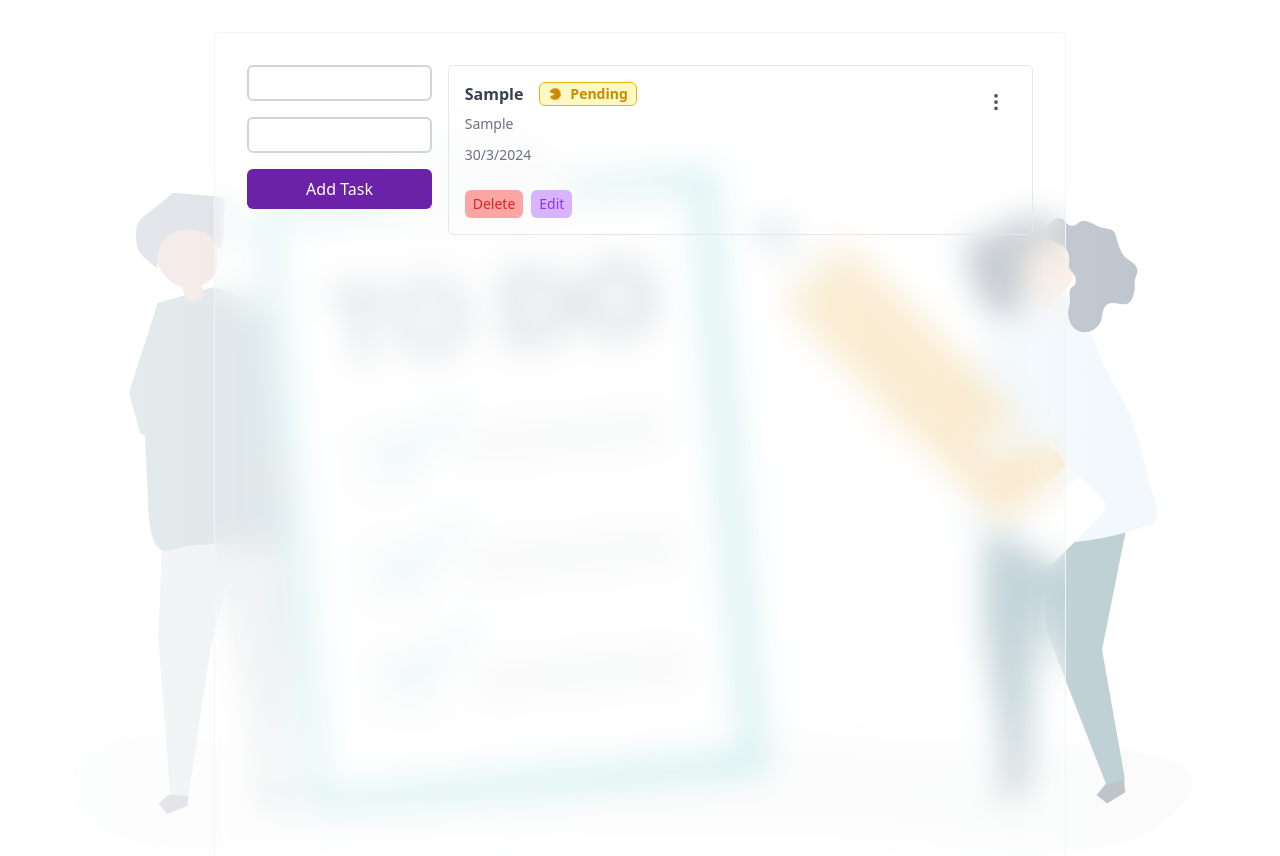
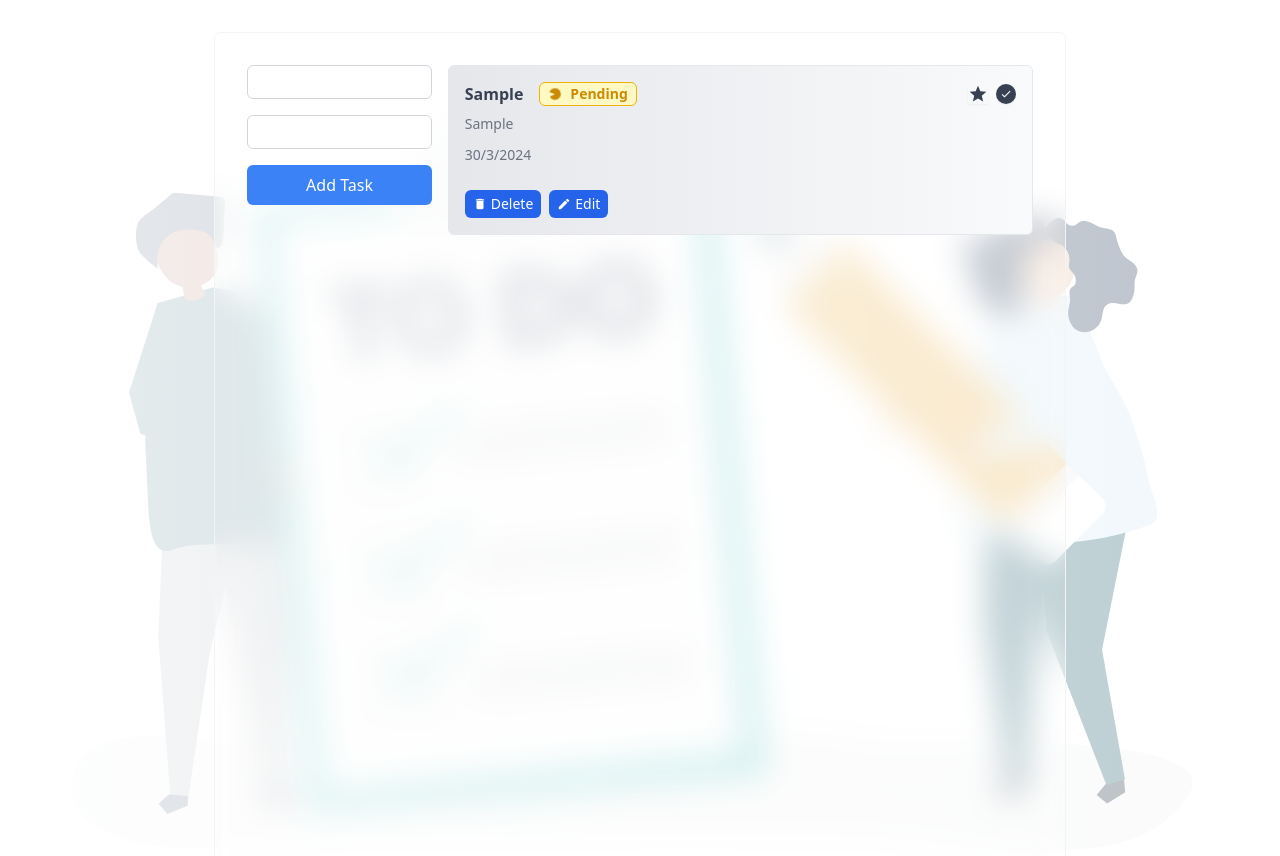
Before and after one commit to Codacad/todo-app, a React (Vite) app: page / in a window 1280 px wide. Both pictures are taken after typing "Sample", "Sample" into the empty fields and a click on the button "Add Task". Shown: the top 856 px of the page. Built offline with nearby package versions, Linux system fonts and the light colour scheme.

Commit message:
changed interface

```diff
--- a/src/App.jsx
+++ b/src/App.jsx
@@ -5,7 +5,7 @@ import { Toaster } from "react-hot-toast";
 function App() {
   return (
     <>
-      <div className="app md:p-8 relative">
+      <div className="app md:p-8 p-2 relative">
         <TodoContextProvider>
           <Todos />
           <Toaster
--- a/src/components/AddToDo.jsx
+++ b/src/components/AddToDo.jsx
@@ -20,14 +20,14 @@ const AddToDo = ({state, dispatch}) => {
     <div className="addTodo max-md:mb-4 flex flex-col gap-4 col-span-3 lg:sticky top-0">
 
       <input
-        className="focus:ring-2 rounded-md px-4 py-1 focus:ring-purple-500 outline-none border-2 border-gray-300"
+        className="focus:ring-2 rounded-md px-4 py-1 focus:ring-blue-500 outline-none border-[1px] border-gray-300"
         type="text"
         value={title}
         onChange={(e) => setTitle(e.target.value)}
         autoFocus
       />
       <input
-        className="focus:ring-2 rounded-md px-4 py-1 focus:ring-purple-500 outline-none border-2 border-gray-300"
+        className="focus:ring-2 rounded-md px-4 py-1 focus:ring-blue-500 outline-none border-[1px] border-gray-300"
         type="text"
         value={description}
         onChange={(e) => setDescription(e.target.value)}
@@ -43,7 +43,7 @@ const AddToDo = ({state, dispatch}) => {
             createdAt: new Date().getTime(),
           })
         }
-        className="bg-purple-800 px-2 py-2 focus:scale-95 active:scale-90 text-white rounded-md"
+        className="bg-blue-500 px-2 py-2 focus:scale-95 active:scale-90 text-white rounded-md"
       >
         Add Task
       </button>
--- a/src/components/Todo.jsx
+++ b/src/components/Todo.jsx
@@ -2,14 +2,17 @@ import React, { useRef, useState, useEffect } from "react";
 import toast from "react-hot-toast";
 import { BsThreeDotsVertical } from "react-icons/bs";
 import { IoCheckmarkDoneCircle } from "react-icons/io5";
-import { MdDone } from "react-icons/md";
+import { MdDone, MdStar } from "react-icons/md";
 import { MdIncompleteCircle } from "react-icons/md";
 import { MdFavorite } from "react-icons/md";
+import { MdEdit } from "react-icons/md";
+import { MdDelete } from "react-icons/md";
 const Todo = ({ todo, dispatch }) => {
   let [isEdit, setIsEdit] = useState(false);
   let [editTitle, setEditTitle] = useState(todo.title);
   let [editDescription, setEditDescription] = useState(todo.description);
-  let [toggleContextMenu, setToggleContextMenu] = useState(false);
+  let [isCompleted, setIsCompleted] = useState(false);
+  let [isFavorite, setIsFavorite] = useState(false);
   let ms = todo?.createdAt;
 
   const date = new Date(ms);
@@ -17,10 +20,12 @@ const Todo = ({ todo, dispatch }) => {
   const month = date.getMonth() + 1;
   const year = date.getFullYear();
 
-  //Referencing the title and description input fields within the component so that we
+  // Remove Todo
   const removeTodo = (id) => {
     dispatch({ type: "REMOVE_TODO", payload: id });
   };
+
+  // Save Editing
   const saveEditing = (todo) => {
     if (editTitle === "" || editDescription === "") {
       toast("Please fill the inputs...");
@@ -30,28 +35,68 @@ const Todo = ({ todo, dispatch }) => {
     console.log("Editing Todo from TODO", todo);
     setIsEdit(false);
   };
+
+  // Cancel Editing
   const cancelEditing = (e) => {
     e.preventDefault();
     setIsEdit(false);
   };
 
+  // Edit Todo
   const editTodo = () => {
     setIsEdit(true);
     setEditTitle(todo.title);
     setEditDescription(todo.description);
   };
 
+  // Mark Completed
   const markCompleted = (id) => {
     dispatch({ type: "COMPLETED", payload: id });
-    setToggleContextMenu(false);
+    setIsCompleted(!isCompleted);
   };
+
+  // Add to Favorite
   const addToFavorite = (id) => {
     dispatch({ type: "ADD_FAVORITE", payload: id });
-    setToggleContextMenu(false);
+  };
+
+  // Remove Completed
+  const removeCompleted = (id) => {
+    dispatch({ type: "REMOVE_COMPLETED", payload: id });
+  };
+
+  // Remove Favorite
+  const removeFavorites = (id) => {
+    dispatch({ type: "REMOVE_FAVORITE", payload: id });
+  };
+
+  const favorite = (id) => {
+    setIsFavorite((prevIsFavorite) => {
+      const newIsFavorite = !prevIsFavorite;
+      if (!newIsFavorite) {
+        removeFavorites(id);
+      } else {
+        addToFavorite(id);
+      }
+      return newIsFavorite;
+    });
+  };
+
+  // Complete
+  const complete = (id) => {
+    setIsCompleted((prevIsComplete) => {
+      const newIsComplete = !prevIsComplete;
+      if (!newIsComplete) {
+        removeCompleted(id);
+      } else {
+        markCompleted(id);
+      }
+      return newIsComplete;
+    });
   };
   return (
     <>
-      <div className="todo relative border-[1px] border-gray-200 rounded-md p-4">
+      <div className="todo bg-gradient-to-r from-gray-200 to-gray-50 relative border-[1px] border-gray-200 rounded-md p-4">
         <h2 className="flex items-center text-gray-700 font-semibold mb-2">
           <span className={`${todo?.completed ? "line-through" : ""}`}>
             {todo.title}
@@ -80,6 +125,22 @@ const Todo = ({ todo, dispatch }) => {
           ) : (
             ""
           )}
+          <div className="ml-auto flex gap-2 context-actions">
+            <MdStar
+              onClick={() => favorite(todo.id)}
+              className={`${
+                isFavorite ? "text-red-500" : "text-gray-700"
+              } shadow-sm cursor-pointer`}
+              size={20}
+            />
+            <MdDone
+              onClick={() => complete(todo.id)}
+              size={20}
+              className={`${
+                isCompleted ? "bg-green-500" : "bg-gray-700"
+              } shadow-sm cursor-pointer p-1 rounded-full text-white`}
+            />
+          </div>
         </h2>
         <p className="text-sm text-gray-500">
           <span className={`${todo?.completed ? "line-through" : ""}`}>
@@ -95,19 +156,21 @@ const Todo = ({ todo, dispatch }) => {
         </div>
         <div className="actions flex gap-2">
           <button
-            className="bg-red-300 py-1 hover:ring-2 text-red-600 ring-red-600 px-2 mt-6 rounded-md text-sm"
+            className="bg-blue-600 flex items-center text-white py-1 hover:ring-2 ring-blue-500 px-2 mt-6 rounded-md text-sm"
             onClick={() => removeTodo(todo.id)}
           >
-            Delete
+            <MdDelete className="mr-1" />
+            <span>Delete</span>
           </button>
           {todo?.completed ? (
             ""
           ) : (
             <button
               onClick={() => editTodo()}
-              className="bg-purple-300 text-purple-600 py-1 hover:ring-2 ring-purple-600 px-2 mt-6 rounded-md text-sm"
+              className="bg-blue-600 flex items-center text-white py-1 hover:ring-2 ring-blue-500 px-2 mt-6 rounded-md text-sm"
             >
-              Edit
+              <MdEdit className="mr-1" />
+              <span>Edit</span>
             </button>
           )}
         </div>
@@ -117,7 +180,7 @@ const Todo = ({ todo, dispatch }) => {
           }`}
         >
           <div className="w-[100%] rounded-e-md p-6 mx-auto flex flex-col gap-4 shadow-2xl">
-            <h1 className="text-2xl text-gray-600">Edit Task: </h1>
+            <h1 className="text-2xl text-gray-600 text-center">Edit Task</h1>
             <div className="group">
               <label for="title" class="block mb-2 text-sm font-medium">
                 Title
@@ -127,7 +190,7 @@ const Todo = ({ todo, dispatch }) => {
                 onChange={(e) => setEditTitle(e.target.value)}
                 type="text"
                 id="title"
-                class="bg-gray-50 border border-gray-300 text-gray-900 text-sm rounded-lg focus:ring-blue-500 focus:border-blue-500 block w-full p-2.5 "
+                className="bg-gray-50 border-[1px] focus:ring-2 outline-none ring-blue-500 border-gray-100 text-gray-900 text-sm rounded-lg block w-full p-2.5 "
                 placeholder="John"
                 required
                 autoFocus
@@ -145,7 +208,7 @@ const Todo = ({ todo, dispatch }) => {
                 onChange={(e) => setEditDescription(e.target.value)}
                 type="text"
                 id="description"
-                class="bg-gray-50 border border-gray-300 text-gray-900 text-sm rounded-lg focus:ring-blue-500 focus:border-blue-500 block w-full p-2.5 "
+                className="bg-gray-50 border-[1px] focus:ring-2 outline-none ring-blue-500 border-gray-100 text-gray-900 text-sm rounded-lg block w-full p-2.5"
                 placeholder="John"
                 required
               />
@@ -160,12 +223,12 @@ const Todo = ({ todo, dispatch }) => {
                     description: editDescription,
                   })
                 }
-                className="px-2 py-1 focus:scale-90 transition-transform duration-75 active:scale-95 text-green-700 bg-green-200 rounded-md text-sm hover:ring-2 hover:ring-green-500"
+                className="px-2 py-1 focus:scale-90 transition-transform duration-75 active:scale-95 rounded-md text-sm hover:ring-2 bg-blue-600 text-white hover:ring-blue-500"
               >
                 Save
               </button>
               <button
-                className="px-2 py-1 focus:scale-90 transition-transform duration-75 active:scale-95 text-yellow-700 bg-yellow-200 rounded-md text-sm hover:ring-2 hover:ring-yellow-500"
+                className="px-2 py-1 focus:scale-90 transition-transform duration-75 active:scale-95 text-white bg-blue-600 rounded-md text-sm hover:ring-2 hover:ring-blue-500"
                 onClick={(e) => cancelEditing(e)}
               >
                 Cancel
@@ -173,7 +236,7 @@ const Todo = ({ todo, dispatch }) => {
             </div>
           </div>
         </div>
-        <div className="context">
+        {/* <div className="context hidden">
           <div
             onClick={() => setToggleContextMenu(!toggleContextMenu)}
             className="flex justify-center focus:scale-90 active:scale-90 hover:bg-[rgba(0,0,0,.05)] items-center  absolute top-5 w-8 h-8 rounded-full right-5"
@@ -193,7 +256,8 @@ const Todo = ({ todo, dispatch }) => {
               className="p-2 text-sm hover:bg-gray-100 rounded-sm cursor-pointer"
             >
               <span className="flex items-center click-effect">
-                <MdFavorite className="mr-2" /> <span>Add to Favorite</span>
+                <MdFavorite className="mr-1 text-red-500" />{" "}
+                <span>Add to Favorite</span>
               </span>
             </li>
             <li
@@ -202,12 +266,12 @@ const Todo = ({ todo, dispatch }) => {
             >
               <span className="flex items-center click-effect">
                 {" "}
-                <IoCheckmarkDoneCircle className="mr-2" />{" "}
+                <IoCheckmarkDoneCircle className="mr-1 text-green-500" />{" "}
                 <span>Mark Completed</span>
               </span>
             </li>
           </ul>
-        </div>
+        </div> */}
       </div>
     </>
   );
--- a/src/components/Todos.jsx
+++ b/src/components/Todos.jsx
@@ -19,8 +19,11 @@ const Todos = () => {
                 ))}
             </div>
           ) : (
-            <div className="ex justify-start p-8 text-gray-500 border-gray-400 rounded-md bg-gray-200 border-[1px]">
-              <p>No tasks added yet</p>
+            <div className="flex flex-col justify-center items-center p-8 h-[100vh] text-gray-500 border-gray-400 rounded-md bg-gray-100 border-[1px]">
+              <p className="md:text-4xl text-md text-yellow-700 text-center">No todos added yet! Start by adding one now.</p>
+              <div className="w-[100%] h-[50%] bg-[url('/todos.svg')] bg-no-repeat bg-cover flex justify-center items-start">
+
+              </div>
             </div>
           )}
         </div>
```
Also changed, not shown: src/context/todo-context/TodoContext.js (+18 -2 lines), public/completed.svg (added), public/todos.svg (added).
